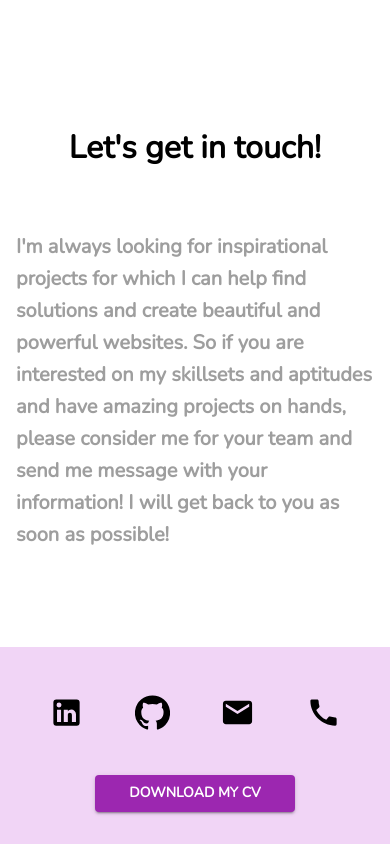
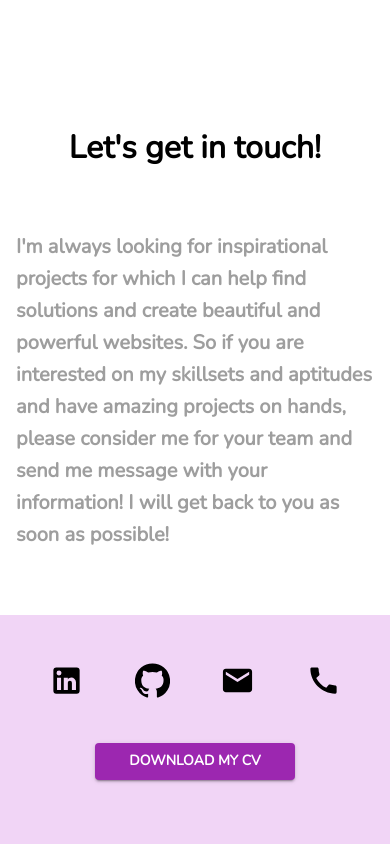
Before and after one commit to WendyChenj/My-Portfolio, a React (Create React App) app: page / in a window 390 px wide. Shown: the part 5545-6389 px from the top of the page. Built offline with nearby package versions, Linux system fonts and the light colour scheme.

Commit message:
minor adjustment

```diff
--- a/src/components/Contact/Contact.css
+++ b/src/components/Contact/Contact.css
@@ -17,12 +17,12 @@
 }
 
 .contact-content {
-    padding: 96px 32px;
+    margin: 96px 32px;
 }
 
 .contact-content-text {
     text-align: center;
-    padding-bottom: 32px;
+    margin-bottom: 32px;
 }
 
 .contact-end {
@@ -70,7 +70,7 @@
 
 @media screen and (max-width: 960px) {
     .contact-content {
-        padding: 64px 0px;
+        margin: 64px 0px;
     }
 
     .contact-end{
@@ -80,9 +80,6 @@
 }
 
 @media screen and (max-width: 720px) {
-    .contact-content {
-        padding: 64px 0px;
-    }
 
     .contact-end{
         padding: 0 8px;
@@ -108,7 +105,7 @@
     }
 
     .contact-content {
-        padding-top: 32px;
+        margin: 32px 0;
     }
 
     .contact-content-text {
--- a/src/components/Contact/Contact.js
+++ b/src/components/Contact/Contact.js
@@ -35,7 +35,7 @@ const Contact = () => {
                     </Typography>
 
                     <div className='contact-content'>
-                        <Typography variant='h6' color='secondary' className='contact-content-text'>
+                        <Typography variant='h6' color='secondary' className='contact-content-text' style={{marginBottom: '32px'}}>
                             I'm always looking for inspirational projects for which I can help find solutions and create beautiful and powerful websites.
                             So if you are interested on my skillsets and aptitudes and have amazing projects on hands, please consider me for your team and
                             send me message with your information! I will get back to you as soon as possible!
```
